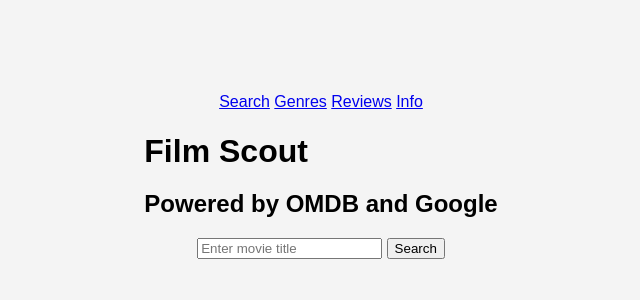
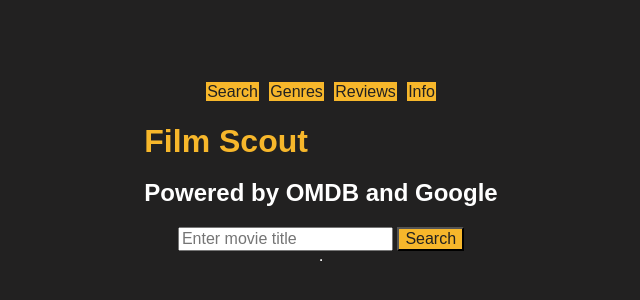
Before and after one commit to afry72/movie-data, a plain HTML site: page index.html in a window 1280 px wide. Shown: the part 214-514 px from the top of the page, without its empty margins (319-959 px from the left). Drawn offline with nearby package versions, Linux system fonts and the light colour scheme.

Commit message:
added styling

```diff
--- a/assets/style.css
+++ b/assets/style.css
@@ -1,3 +1,69 @@
+:root {
+  --backgroundcolor: #222121;
+  --secondarycolor: #f7b72b;
+}
+
+* {
+  color: white;
+
+}
+
+* a {
+  text-decoration: none;
+  color: var(--backgroundcolor);
+  background-color: var(--secondarycolor);
+  border: solid var(--backgroundcolor);
+  padding: 1px;
+}
+
+body {
+  font-family: Arial, sans-serif;
+  margin: 0;
+  padding: 0;
+  display: flex;
+  flex-direction: column;
+  align-items: center;
+  justify-content: center;
+  height: 100vh;
+  background-color: var(--backgroundcolor);
+}
+
+h1 {
+  margin-bottom: 20px;
+  color: var(--secondarycolor);
+}
+
+#search-container {
+  display: flex;
+  flex-direction: column;
+  align-items: center;
+}
+
+#search-input {
+  width: 80%;
+  padding: 10px;
+  margin-bottom: 10px;
+  color: var(--backgroundcolor);
+}
+
+#movieTitle {
+  color: var(--backgroundcolor);
+}
+
+#search-button {
+  padding: 10px;
+  cursor: pointer;
+}
+
+button {
+  color: var(--backgroundcolor);
+  background-color: var(--secondarycolor);
+}
+
+#results-container {
+  margin-top: 20px;
+}
+
 .modal {
   top: 0;
   left: 0;
--- a/index.html
+++ b/index.html
@@ -4,46 +4,8 @@
     <meta charset="UTF-8" />
     <meta name="viewport" content="width=device-width, initial-scale=1.0" />
     <title>Film Scout</title>
-    <!--Pure CSS link goes here-->
+    <link rel="stylesheet" href="https://cdn.jsdelivr.net/npm/purecss@3.0.0/build/pure-min.css">
     <link rel="stylesheet" href="./assets/style.css">
-    <style>
-      body {
-        font-family: Arial, sans-serif;
-        margin: 0;
-        padding: 0;
-        display: flex;
-        flex-direction: column;
-        align-items: center;
-        justify-content: center;
-        height: 100vh;
-        background-color: #f4f4f4;
-      }
-
-      h1 {
-        margin-bottom: 20px;
-      }
-
-      #search-container {
-        display: flex;
-        flex-direction: column;
-        align-items: center;
-      }
-
-      #search-input {
-        width: 80%;
-        padding: 10px;
-        margin-bottom: 10px;
-      }
-
-      #search-button {
-        padding: 10px;
-        cursor: pointer;
-      }
-
-      #results-container {
-        margin-top: 20px;
-      }
-    </style>
   </head>
 
   <body>
@@ -68,6 +30,7 @@
                   <input type="text" id="movieTitle" placeholder="Enter movie title" />
                   <button type="submit">Search</button>
                 </form>
+                <hr>
                 <div id="movieDetails"></div>
               </div>
 
```
